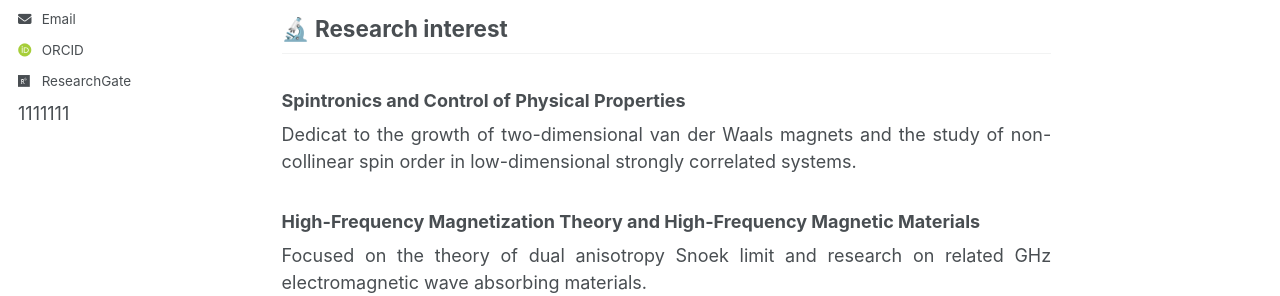
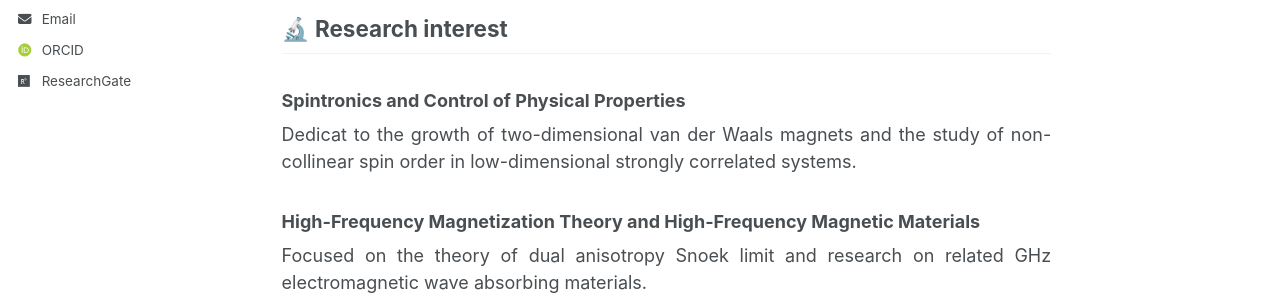
Before and after one commit to zhongchonglin/zhongchonglin.github.io, a Jekyll site: the page built from _pages/about.md, in a window 1280 px wide. Shown: the part 420-716 px from the top of the page. Built offline with Jekyll 4.4.1, drawn with Linux system fonts in a browser that asks for light colours; some web fonts are replaced.

Commit message:
Update sidebar.html

```diff
--- a/_includes/sidebar.html
+++ b/_includes/sidebar.html
@@ -5,7 +5,7 @@
   {% if page.author_profile or layout.author_profile %}{% include author-profile.html %}{% endif %}
 
   <div>
-    <div>1111111</div>
+
   </div>
   {% if page.sidebar %}
     {% for s in page.sidebar %}
```
